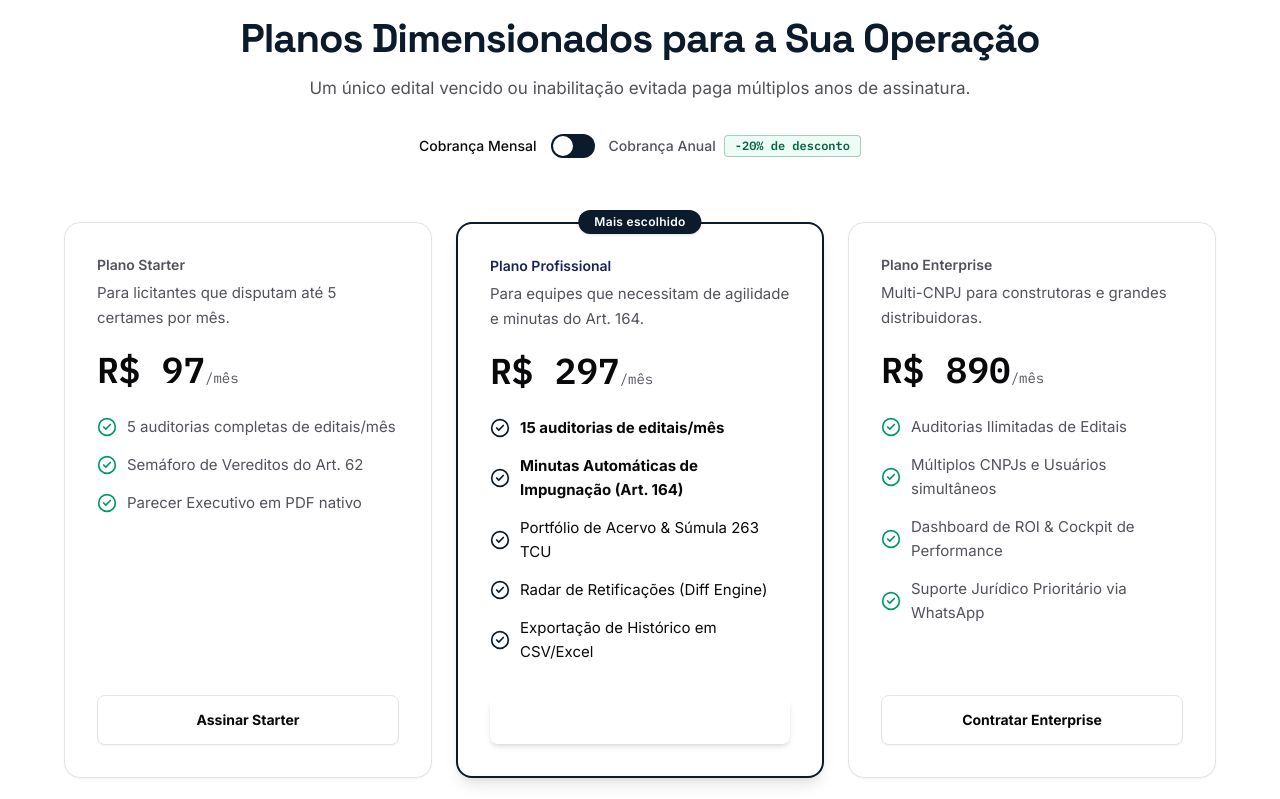
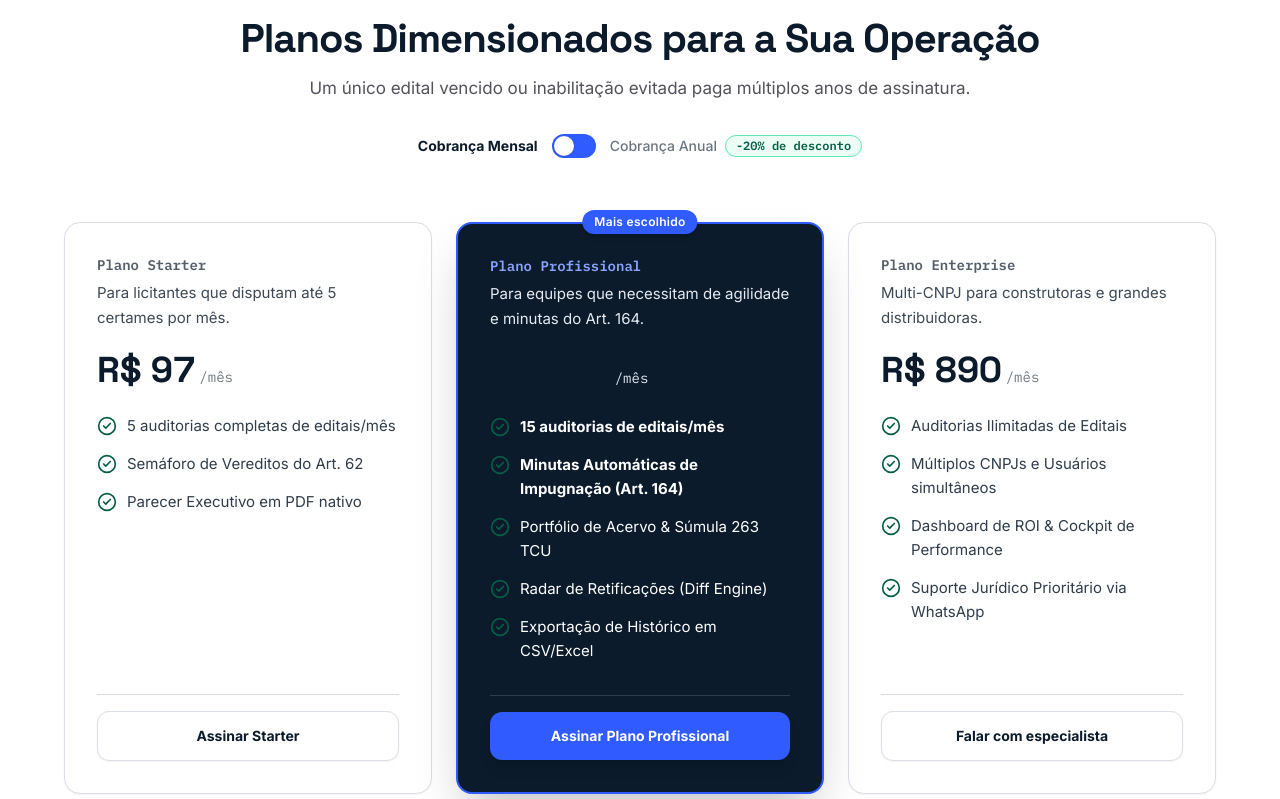
Before and after one commit to renanoacruz-gif/editalflash, a Next.js app: page / in a window 1280 px wide. Shown: the part 4481-5280 px from the top of the page. Built offline with nearby package versions, Linux system fonts and the light colour scheme; no server answers.

Commit message:
fix(planos): alinhamento dos cartoes, toggle com precos corretos, plano pro elevado e cta enterprise

```diff
--- a/app/page.tsx
+++ b/app/page.tsx
@@ -562,13 +562,14 @@ export default function LandingPage() {
 
             {/* Toggle Anual/Mensal */}
             <div className="flex items-center justify-center gap-3.5 mt-8">
-              <span className={`text-sm font-medium ${billingCycle === "monthly" ? "text-[#09090B] font-bold" : "text-[#52525B]"}`}>
+              <span className={`text-sm ${billingCycle === "monthly" ? "text-[var(--ink)] font-bold" : "text-[var(--ink)]/60 font-medium"}`}>
                 Cobrança Mensal
               </span>
               <button
                 type="button"
                 onClick={() => setBillingCycle(billingCycle === "monthly" ? "annual" : "monthly")}
-                className="relative inline-flex h-6 w-11 flex-shrink-0 cursor-pointer rounded-full border-2 border-transparent transition-colors duration-200 ease-in-out bg-[var(--brand)]"
+                className="relative inline-flex h-6 w-11 flex-shrink-0 cursor-pointer rounded-full border-2 border-transparent transition-colors duration-200 ease-in-out bg-[var(--flash)] focus-visible:outline-none focus-visible:ring-2 focus-visible:ring-[var(--flash-lt)]"
+                aria-label="Alternar ciclo de faturamento"
               >
                 <span
                   className={`inline-block h-5 w-5 transform rounded-full bg-white shadow motion-safe:transition motion-safe:duration-200 ease-in-out ${
@@ -577,10 +578,10 @@ export default function LandingPage() {
                 />
               </button>
               <div className="flex items-center gap-2">
-                <span className={`text-sm font-medium ${billingCycle === "annual" ? "text-[#09090B] font-bold" : "text-[#52525B]"}`}>
+                <span className={`text-sm ${billingCycle === "annual" ? "text-[var(--ink)] font-bold" : "text-[var(--ink)]/60 font-medium"}`}>
                   Cobrança Anual
                 </span>
-                <span className="text-xs font-mono font-bold px-2.5 py-0.5 rounded bg-[var(--ok-bg)] text-[var(--ok-fg)] border border-[var(--ok)]/30">
+                <span className="text-xs font-mono font-bold px-2.5 py-0.5 rounded-full bg-emerald-50 text-emerald-800 border border-emerald-300">
                   -20% de desconto
                 </span>
               </div>
@@ -589,138 +590,165 @@ export default function LandingPage() {
 
           <div className="grid grid-cols-1 md:grid-cols-3 gap-6 items-stretch">
             {/* PLANO STARTER */}
-            <div className="bg-white border border-[#E4E4E7] rounded-2xl p-7 sm:p-8 flex flex-col justify-between shadow-xs">
-              <div>
-                <div className="text-sm font-semibold text-[#52525B] mb-1.5">
+            <div className="bg-white border border-[var(--line)] rounded-2xl p-7 sm:p-8 flex flex-col justify-between shadow-xs">
+              <div className="flex-1 flex flex-col">
+                <div className="text-sm font-semibold text-[var(--ink)]/70 mb-1.5 font-mono">
                   Plano Starter
                 </div>
-                <p className="text-[15px] text-[#52525B] mb-5 leading-relaxed">
+                <p className="text-[15px] text-[var(--ink)]/80 mb-5 leading-relaxed font-sans">
                   Para licitantes que disputam até 5 certames por mês.
                 </p>
                 <div className="mb-6 font-mono">
-                  <span className="text-4xl font-extrabold text-[#09090B]">
-                    R$ {billingCycle === "monthly" ? "97" : "78"}
+                  <div className="flex items-baseline gap-1">
+                    <span className="text-4xl font-extrabold text-[var(--ink)] font-display">
+                      R$ {billingCycle === "monthly" ? "97" : "77,60"}
                     </span>
-                  <span className="text-sm text-[#52525B]">/mês</span>
+                    <span className="text-sm text-[var(--ink)]/60">/mês</span>
+                  </div>
+                  {billingCycle === "annual" && (
+                    <span className="text-xs text-[var(--ink)]/60 font-sans block mt-1">
+                      cobrado anualmente
+                    </span>
+                  )}
                 </div>
 
-                <ul className="space-y-3.5 text-[15px] text-[#52525B]">
-                  <li className="flex items-center gap-2.5">
-                    <CheckCircle2 className="w-5 h-5 text-emerald-600 shrink-0" />
+                <ul className="space-y-3.5 text-[15px] text-[var(--ink)]/85">
+                  <li className="flex items-start gap-2.5">
+                    <CheckCircle2 className="w-5 h-5 text-[var(--ok)] shrink-0 mt-0.5" />
                     <span>5 auditorias completas de editais/mês</span>
                   </li>
-                  <li className="flex items-center gap-2.5">
-                    <CheckCircle2 className="w-5 h-5 text-emerald-600 shrink-0" />
+                  <li className="flex items-start gap-2.5">
+                    <CheckCircle2 className="w-5 h-5 text-[var(--ok)] shrink-0 mt-0.5" />
                     <span>Semáforo de Vereditos do Art. 62</span>
                   </li>
-                  <li className="flex items-center gap-2.5">
-                    <CheckCircle2 className="w-5 h-5 text-emerald-600 shrink-0" />
+                  <li className="flex items-start gap-2.5">
+                    <CheckCircle2 className="w-5 h-5 text-[var(--ok)] shrink-0 mt-0.5" />
                     <span>Parecer Executivo em PDF nativo</span>
                   </li>
                 </ul>
               </div>
 
+              <div className="mt-8 pt-4 border-t border-[var(--line)]">
                 <Link
                   href="/signup?plan=Starter"
-                className="mt-8 w-full py-3.5 rounded-lg text-sm font-bold bg-white hover:bg-[var(--line)] text-[#09090B] border border-[#E4E4E7] text-center transition-colors shadow-xs"
+                  className="w-full py-3.5 rounded-xl text-sm font-bold bg-white hover:bg-[var(--mist)]/40 text-[var(--ink)] border border-[var(--line)] text-center transition-colors shadow-xs block"
                 >
                   Assinar Starter
                 </Link>
               </div>
+            </div>
 
-            {/* PLANO PRO — MAIS POPULAR */}
-            <div className="bg-white border-2 border-[var(--brand)] rounded-2xl p-7 sm:p-8 flex flex-col justify-between relative shadow-lg">
-              <div className="absolute -top-3.5 left-1/2 -translate-x-1/2 px-4 py-1 rounded-full bg-[var(--brand)] text-white text-xs font-semibold tracking-wide whitespace-nowrap shadow-sm">
+            {/* PLANO PRO — ELEVADO (Fundo Ink, Texto Branco, Borda Flash, Selo Mais Escolhido) */}
+            <div className="bg-[var(--ink)] text-white border-2 border-[var(--flash)] rounded-2xl p-7 sm:p-8 flex flex-col justify-between relative shadow-2xl">
+              <div className="absolute -top-3.5 left-1/2 -translate-x-1/2 px-3 py-1 rounded-full bg-[var(--flash)] text-white text-xs font-semibold tracking-wide whitespace-nowrap shadow-md">
                 Mais escolhido
               </div>
-              <div>
-                <div className="text-sm font-semibold text-blue-950 mb-1.5">
+              <div className="flex-1 flex flex-col">
+                <div className="text-sm font-semibold text-[var(--flash-lt)] mb-1.5 font-mono">
                   Plano Profissional
                 </div>
-                <p className="text-[15px] text-[#52525B] mb-5 leading-relaxed">
+                <p className="text-[15px] text-[var(--mist)] mb-5 leading-relaxed font-sans">
                   Para equipes que necessitam de agilidade e minutas do Art. 164.
                 </p>
                 <div className="mb-6 font-mono">
-                  <span className="text-4xl font-extrabold text-[#09090B]">
-                    R$ {billingCycle === "monthly" ? "297" : "237"}
+                  <div className="flex items-baseline gap-1">
+                    <span className="text-4xl font-extrabold text-white font-display">
+                      R$ {billingCycle === "monthly" ? "297" : "237,60"}
                     </span>
-                  <span className="text-sm text-[#52525B]">/mês</span>
+                    <span className="text-sm text-[var(--mist)]">/mês</span>
+                  </div>
+                  {billingCycle === "annual" && (
+                    <span className="text-xs text-[var(--flash-lt)] font-sans block mt-1">
+                      cobrado anualmente
+                    </span>
+                  )}
                 </div>
 
-                <ul className="space-y-3.5 text-[15px] text-[#09090B]">
-                  <li className="flex items-center gap-2.5">
-                    <CheckCircle2 className="w-5 h-5 text-[var(--brand)] shrink-0" />
+                <ul className="space-y-3.5 text-[15px] text-white">
+                  <li className="flex items-start gap-2.5">
+                    <CheckCircle2 className="w-5 h-5 text-[var(--ok)] shrink-0 mt-0.5" />
                     <span><strong>15 auditorias de editais/mês</strong></span>
                   </li>
-                  <li className="flex items-center gap-2.5">
-                    <CheckCircle2 className="w-5 h-5 text-[var(--brand)] shrink-0" />
+                  <li className="flex items-start gap-2.5">
+                    <CheckCircle2 className="w-5 h-5 text-[var(--ok)] shrink-0 mt-0.5" />
                     <span><strong>Minutas Automáticas de Impugnação (Art. 164)</strong></span>
                   </li>
-                  <li className="flex items-center gap-2.5">
-                    <CheckCircle2 className="w-5 h-5 text-[var(--brand)] shrink-0" />
+                  <li className="flex items-start gap-2.5">
+                    <CheckCircle2 className="w-5 h-5 text-[var(--ok)] shrink-0 mt-0.5" />
                     <span>Portfólio de Acervo &amp; Súmula 263 TCU</span>
                   </li>
-                  <li className="flex items-center gap-2.5">
-                    <CheckCircle2 className="w-5 h-5 text-[var(--brand)] shrink-0" />
+                  <li className="flex items-start gap-2.5">
+                    <CheckCircle2 className="w-5 h-5 text-[var(--ok)] shrink-0 mt-0.5" />
                     <span>Radar de Retificações (Diff Engine)</span>
                   </li>
-                  <li className="flex items-center gap-2.5">
-                    <CheckCircle2 className="w-5 h-5 text-[var(--brand)] shrink-0" />
+                  <li className="flex items-start gap-2.5">
+                    <CheckCircle2 className="w-5 h-5 text-[var(--ok)] shrink-0 mt-0.5" />
                     <span>Exportação de Histórico em CSV/Excel</span>
                   </li>
                 </ul>
               </div>
 
+              <div className="mt-8 pt-4 border-t border-white/15">
                 <Link
                   href="/signup?plan=Pro"
-                className="mt-8 w-full py-3.5 rounded-lg text-sm font-bold bg-[var(--brand-solid)] hover:brightness-110 text-white text-center shadow-md transition-colors"
+                  className="w-full py-3.5 rounded-xl text-sm font-bold bg-[var(--flash)] hover:brightness-110 active:scale-98 text-white text-center shadow-lg shadow-[var(--flash)]/30 transition-all block"
                 >
                   Assinar Plano Profissional
                 </Link>
               </div>
+            </div>
 
             {/* PLANO ENTERPRISE */}
-            <div className="bg-white border border-[#E4E4E7] rounded-2xl p-7 sm:p-8 flex flex-col justify-between shadow-xs">
-              <div>
-                <div className="text-sm font-semibold text-[#52525B] mb-1.5">
+            <div className="bg-white border border-[var(--line)] rounded-2xl p-7 sm:p-8 flex flex-col justify-between shadow-xs">
+              <div className="flex-1 flex flex-col">
+                <div className="text-sm font-semibold text-[var(--ink)]/70 mb-1.5 font-mono">
                   Plano Enterprise
                 </div>
-                <p className="text-[15px] text-[#52525B] mb-5 leading-relaxed">
+                <p className="text-[15px] text-[var(--ink)]/80 mb-5 leading-relaxed font-sans">
                   Multi-CNPJ para construtoras e grandes distribuidoras.
                 </p>
                 <div className="mb-6 font-mono">
-                  <span className="text-4xl font-extrabold text-[#09090B]">
-                    R$ {billingCycle === "monthly" ? "890" : "712"}
+                  <div className="flex items-baseline gap-1">
+                    <span className="text-4xl font-extrabold text-[var(--ink)] font-display">
+                      R$ {billingCycle === "monthly" ? "890" : "712,00"}
                     </span>
-                  <span className="text-sm text-[#52525B]">/mês</span>
+                    <span className="text-sm text-[var(--ink)]/60">/mês</span>
+                  </div>
+                  {billingCycle === "annual" && (
+                    <span className="text-xs text-[var(--ink)]/60 font-sans block mt-1">
+                      cobrado anualmente
+                    </span>
+                  )}
                 </div>
 
-                <ul className="space-y-3.5 text-[15px] text-[#52525B]">
-                  <li className="flex items-center gap-2.5">
-                    <CheckCircle2 className="w-5 h-5 text-emerald-600 shrink-0" />
+                <ul className="space-y-3.5 text-[15px] text-[var(--ink)]/85">
+                  <li className="flex items-start gap-2.5">
+                    <CheckCircle2 className="w-5 h-5 text-[var(--ok)] shrink-0 mt-0.5" />
                     <span>Auditorias Ilimitadas de Editais</span>
                   </li>
-                  <li className="flex items-center gap-2.5">
-                    <CheckCircle2 className="w-5 h-5 text-emerald-600 shrink-0" />
+                  <li className="flex items-start gap-2.5">
+                    <CheckCircle2 className="w-5 h-5 text-[var(--ok)] shrink-0 mt-0.5" />
                     <span>Múltiplos CNPJs e Usuários simultâneos</span>
                   </li>
-                  <li className="flex items-center gap-2.5">
-                    <CheckCircle2 className="w-5 h-5 text-emerald-600 shrink-0" />
+                  <li className="flex items-start gap-2.5">
+                    <CheckCircle2 className="w-5 h-5 text-[var(--ok)] shrink-0 mt-0.5" />
                     <span>Dashboard de ROI &amp; Cockpit de Performance</span>
                   </li>
-                  <li className="flex items-center gap-2.5">
-                    <CheckCircle2 className="w-5 h-5 text-emerald-600 shrink-0" />
+                  <li className="flex items-start gap-2.5">
+                    <CheckCircle2 className="w-5 h-5 text-[var(--ok)] shrink-0 mt-0.5" />
                     <span>Suporte Jurídico Prioritário via WhatsApp</span>
                   </li>
                 </ul>
               </div>
 
-              <Link
-                href="/signup?plan=Enterprise"
-                className="mt-8 w-full py-3.5 rounded-lg text-sm font-bold bg-white hover:bg-[var(--line)] text-[#09090B] border border-[#E4E4E7] text-center transition-colors shadow-xs"
+              <div className="mt-8 pt-4 border-t border-[var(--line)]">
+                <a
+                  href="mailto:contatoeditalflash@gmail.com?subject=Interesse%20no%20Plano%20Enterprise%20EditalFlash"
+                  className="w-full py-3.5 rounded-xl text-sm font-bold bg-white hover:bg-[var(--mist)]/40 text-[var(--ink)] border border-[var(--line)] text-center transition-colors shadow-xs block"
                 >
-                Contratar Enterprise
-              </Link>
+                  Falar com especialista
+                </a>
+              </div>
             </div>
           </div>
         </div>
```
Lines whose indentation alone changed are shown as unchanged.
